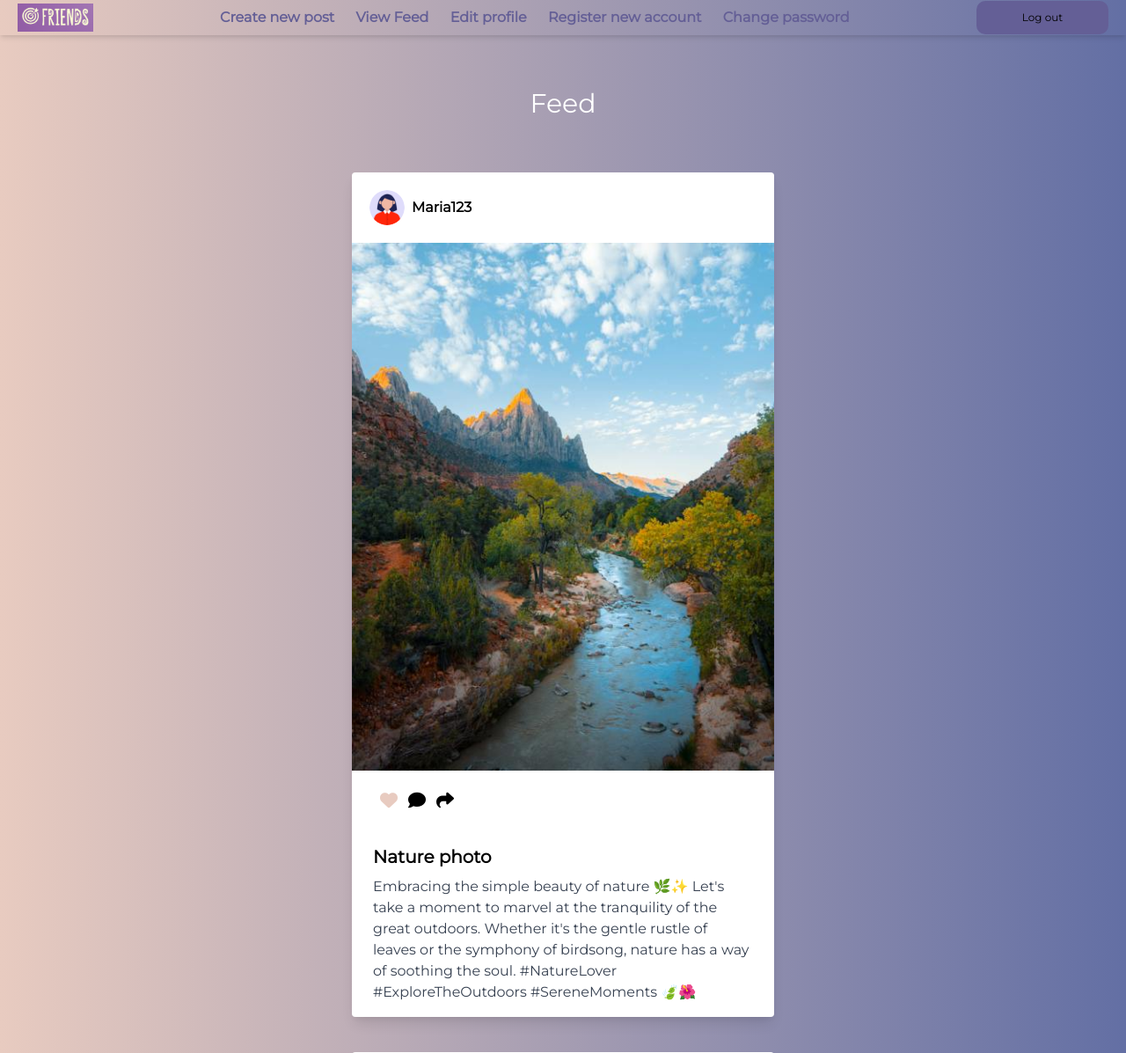
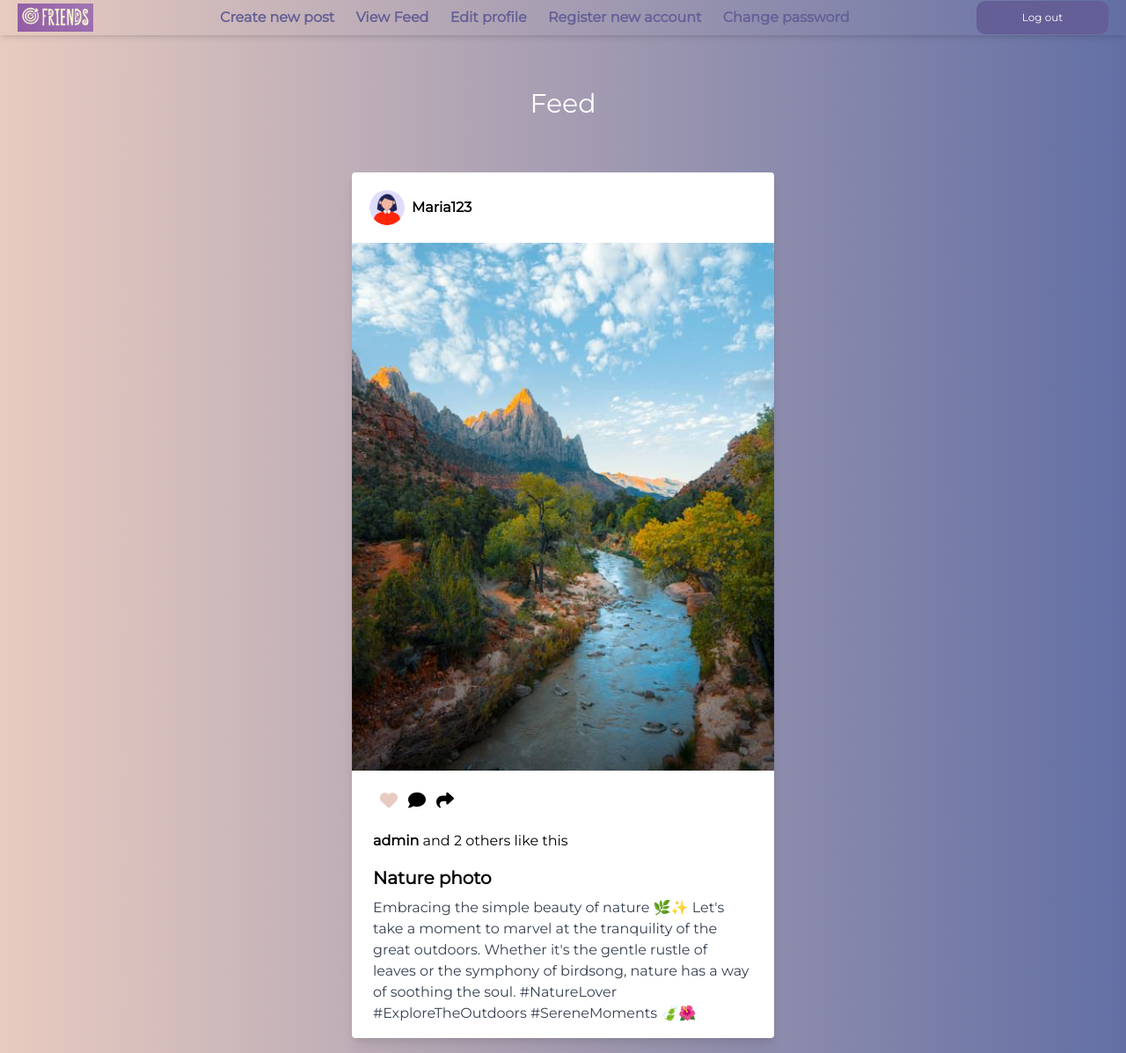
Before and after one commit to mlaskowski7/friends, a Django app: page /posts/feed/ in a window 1280 px wide. Shown: the top 1197 px of the page at 88% size. Run offline with Django 5.2, Linux system fonts and the light colour scheme; a user stored in the database is signed in; data comes from the database, SQL or seed files in the repository; both versions use the stored data as it was after the commit; style sheets or scripts are compiled from the project's sources; some libraries are stand-ins or nearby versions.

Commit message:
finished like functionality

```diff
--- a/friendsProject/friendsProject/settings.py
+++ b/friendsProject/friendsProject/settings.py
@@ -34,6 +34,7 @@ ALLOWED_HOSTS = []
 INSTALLED_APPS = [
     'users',
     'posts',
+    'mathfilters',
     'django.contrib.admin',
     'django.contrib.auth',
     'django.contrib.contenttypes',
--- a/friendsProject/posts/templates/posts/feed.html
+++ b/friendsProject/posts/templates/posts/feed.html
@@ -1,4 +1,5 @@
 {% extends 'users/base.html' %}
+{% load mathfilters %}
 {% block content %}
 <h1 class="text-3xl mb-10 text-white">Feed</h1>
 <div class="posts-container grid grid-cols-1">
@@ -21,6 +22,14 @@
                     <a><i class="fa-solid fa-comment"></i></a>
                     <a><i class="fa-solid fa-share"></i></a>
                 </div>
+                <div class="likes-count mx-6">
+                    {% if post.liked_by.count < 1 %}
+                    {% elif post.liked_by.count == 1 %}
+                        <b>{{ post.liked_by.first }}</b><span> likes this</span>
+                    {% elif post.liked_by.count > 1 %}
+                        <b>{{ post.liked_by.first }}</b><span> and {{post.liked_by.count|sub:1}} others like this</span>
+                    {% endif %}
+                </div>
                 <div class="px-6 py-4">
                     <div class="font-bold text-xl mb-2">{{post.title}}</div>
                     <p class="text-gray-700 text-base">{{post.description}}</p>
@@ -39,6 +48,7 @@
             url:'/posts/like/',
             data:{post_id:post_id,csrfmiddlewaretoken:window.CSRF_TOKEN},
         });
+        window.location.href="../../posts/feed/";
     });
 </script>
 {% endblock %}
--- a/friendsProject/users/static/css/styles2.css
+++ b/friendsProject/users/static/css/stylesAdditional.css
@@ -35,6 +35,7 @@ nav .button{
     width: 150px;
     margin-bottom: 2px;
     margin-top: 2px;
+    color: #fff;
 }
 .container{
     padding: 60px;
@@ -62,6 +63,7 @@ form p{
 .button{
     padding: 10px;
     background-color: #645f96;
+    color: #fff;
     border-radius: 10px;
     cursor: pointer;
     text-align: center;
@@ -96,6 +98,7 @@ form p{
 }
 
 a{
+
     text-decoration: none;
 
 }
--- a/friendsProject/users/templates/users/base.html
+++ b/friendsProject/users/templates/users/base.html
@@ -5,7 +5,7 @@
     <meta charset="UTF-8">
     <meta name="viewport" content="width=device-width, initial-scale=1.0">
     <link rel="stylesheet" href="{% static 'css/styles.css' %}">
-    <link rel="stylesheet" href="{% static 'css/styles2.css' %}">
+    <link rel="stylesheet" href="{% static 'css/stylesAdditional.css' %}">
     <script src="https://kit.fontawesome.com/e03b286a27.js" crossorigin="anonymous"></script>
     <script src="https://code.jquery.com/jquery-3.7.1.js" integrity="sha256-eKhayi8LEQwp4NKxN+CfCh+3qOVUtJn3QNZ0TciWLP4=" crossorigin="anonymous"></script>
     <title>Friends</title>
--- /dev/null
+++ b/friendsProject/users/templates/users/invalidLogin.html
@@ -0,0 +1,5 @@
+{% extends 'users/base.html' %}
+{% block content %}
+<h1 class="text-2xl m-10">Provided Credentials are invalid</h1>
+<p><div class="button"><a href="{% url 'login' %}">Try again</a></div></p>
+{% endblock %}
--- /dev/null
+++ b/friendsProject/users/templates/users/validLogin.html
@@ -0,0 +1,5 @@
+{% extends 'users/base.html' %}
+{% block content %}
+<h1 class="text-2xl m-10">Welcome back {{user.first_name}}!</h1>
+<p><div class="button"><a href="{% url 'index' %}">Go to main page</a></div></p>
+{% endblock %}
--- a/friendsProject/users/views.py
+++ b/friendsProject/users/views.py
@@ -21,9 +21,9 @@ def loginView(request):
             user = authenticate(request,username=data['username'],password=data['password'])
             if user is not None:
                 login(request,user)
-                return HttpResponse("user authenticated and logged in")
+                return render(request, 'users/validLogin.html',{'user':user})
             else:
-                return HttpResponse("Invalid login")
+                return render(request, 'users/invalidLogin.html')
 
     else:
         form = LoginForm()
```
Also changed, not shown: friendsProject/db.sqlite3, friendsProject/media/postImgs/23/12/29/matt-aylward-Nmh-pEBRt2Y-unsplash.jpg (added), friendsProject/media/postImgs/23/12/29/nature.jpeg (added), friendsProject/media/postImgs/23/12/29/sven-d-a4S6KUuLeoM-unsplash.jpg (added), friendsProject/media/users/2023/12/29/female-user-avatar-icon-in-flat-design-style-person-signs-illustration-png.webp (added), friendsProject/media/users/2023/12/29/icon-256x256.png (added), 3 other files.
